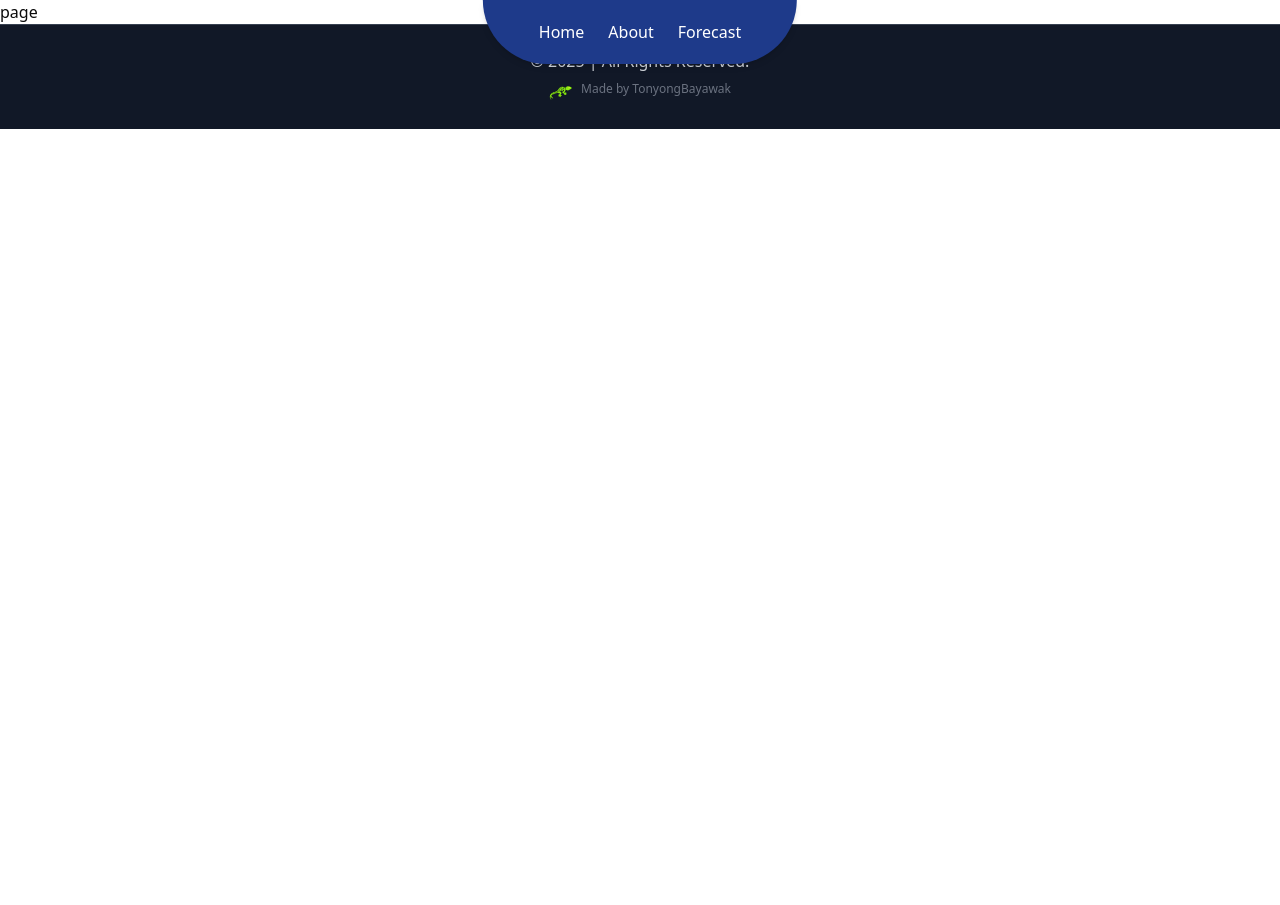
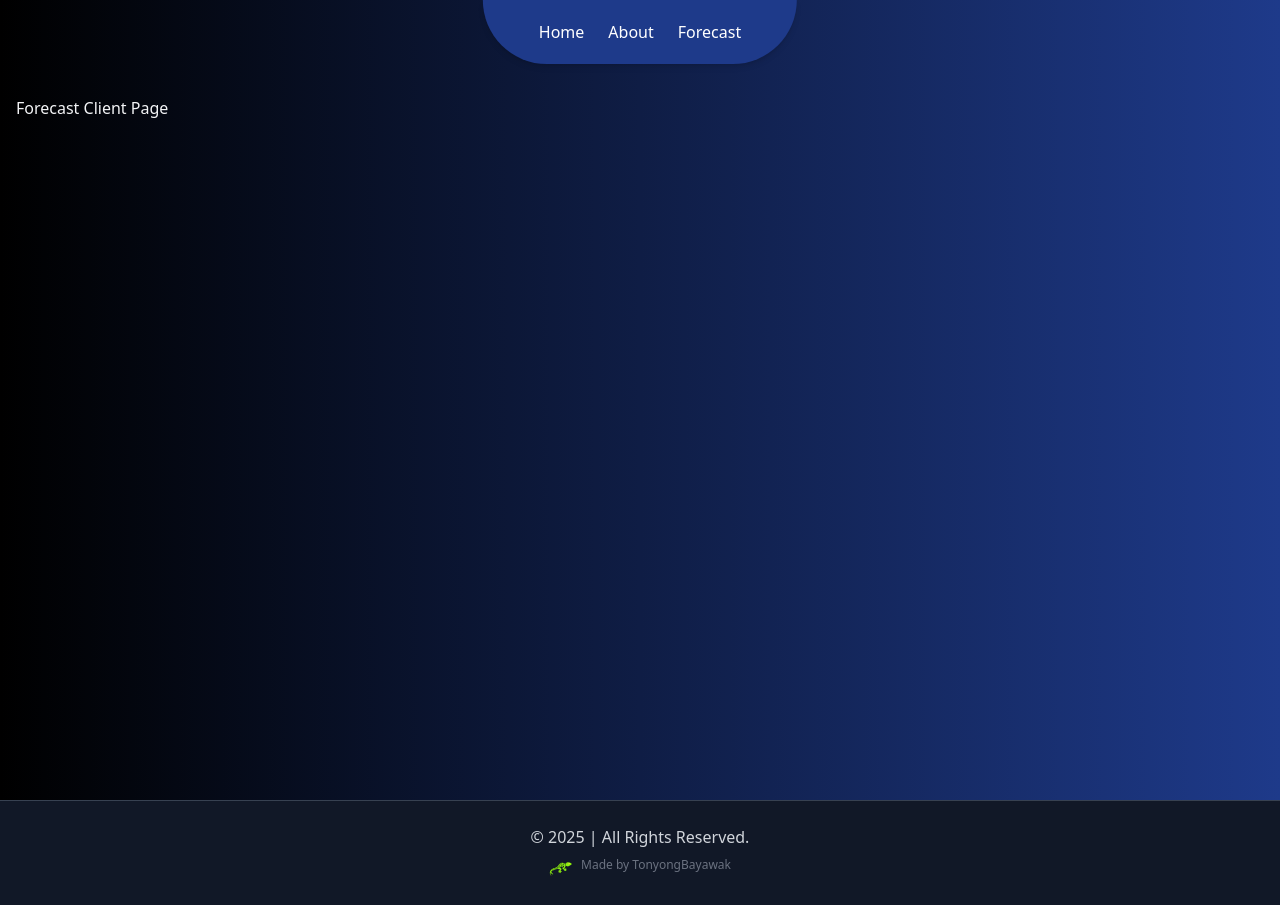
Before and after one commit to jerwintuchi/tonyongbayawak, a Next.js app: page /forecast in a window 1280 px wide. Before the commit the page ends 800 px from the top, so only its background shows below. Built offline with nearby package versions, Linux system fonts and the light colour scheme.

Commit message:
forecast server page

```diff
--- a/src/app/forecast/page.tsx
+++ b/src/app/forecast/page.tsx
@@ -1,7 +1,8 @@
 import React from 'react'
+import ForecastClient from './ForecastClient'
 
 export default function ForecastPage() {
     return (
-        <div>page</div>
+        <ForecastClient />
     )
 }
```
